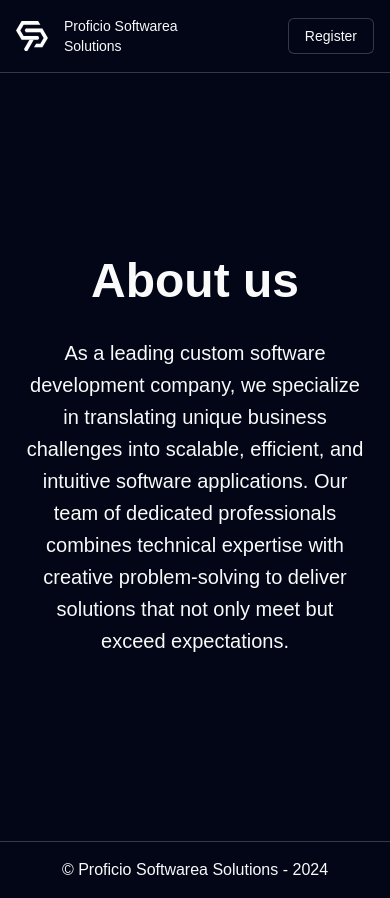
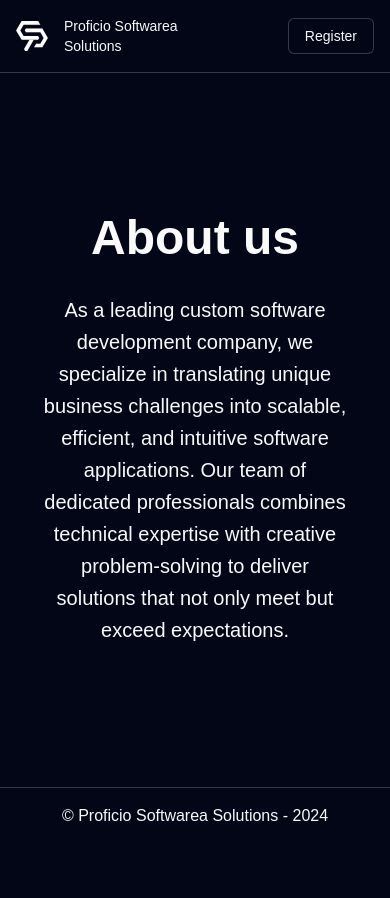
Before and after one commit to uroojk844/proficio, a Next.js app: page /about in a window 390 px wide. After the commit the page ends 844 px from the top, so only its background shows below. Built offline with nearby package versions, Linux system fonts and the light colour scheme.

Commit message:
removed height from about page and added grid in layout page for aligment of footer at bottom

```diff
--- a/src/app/about/page.jsx
+++ b/src/app/about/page.jsx
@@ -1,8 +1,8 @@
 function About() {
   return (
-    <section className="min-h-[calc(100dvh-76px)] max-sm:px-6 py-24 grid content-center">
+    <section className="py-24 grid content-center">
       <h1 className="text-5xl font-bold text-center mb-8">About us</h1>
-      <p className="max-w-5xl mx-auto leading-8 text-xl text-center">
+      <p className="max-w-[19rem] sm:max-w-5xl mx-auto leading-8 text-xl text-center text-pretty">
         As a leading custom software development company, we specialize in
         translating unique business challenges into scalable, efficient, and
         intuitive software applications. Our team of dedicated professionals
--- a/src/app/layout.jsx
+++ b/src/app/layout.jsx
@@ -63,7 +63,7 @@ export default function RootLayout({ children }) {
         <link rel="shortcut icon" href="/logo.svg" type="image/x-icon" />
       </head>
       <body
-        className={`${geistSans.variable} ${geistMono.variable} antialiased `}
+        className={`${geistSans.variable} ${geistMono.variable} antialiased grid min-h-dvh grid-rows-[max-content_1fr_max-content]`}
       >
         <NavBar />
         {children}
```
